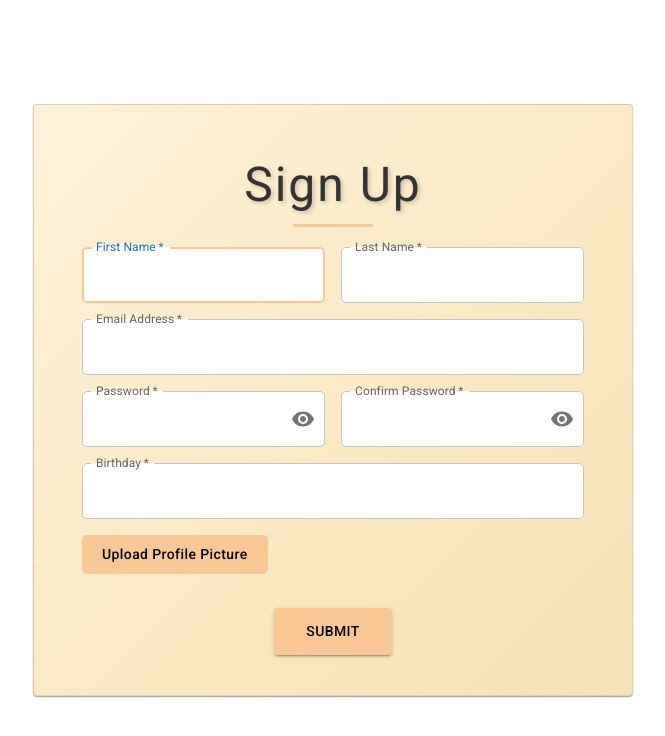
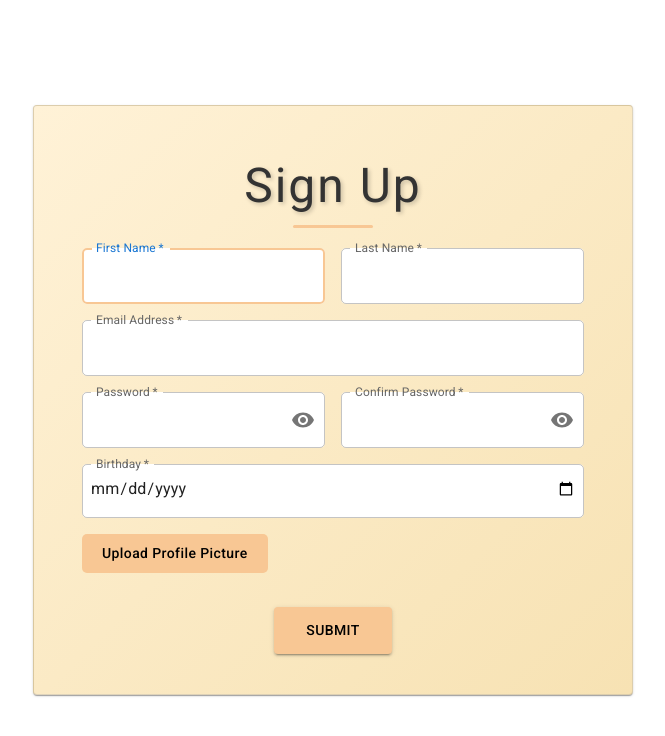
Before and after one commit to moranpol/Home-Harmony, a React (Create React App) app: page /signup in a window 1280 px wide. Shown: the top 736 px of the page, without its empty margins (307-972 px from the left). Built offline with nearby package versions, Linux system fonts and the light colour scheme.

Commit message:
fixed some bugs in signup (#28)

```diff
--- a/src/App.tsx
+++ b/src/App.tsx
@@ -11,7 +11,7 @@ import ApartmentsPage from "./components/apartmentsComponent/ApartmentsPage";
 import NavigateBar from "./components/navigateBarComponent/NavigateBar";
 import axios from "axios";
 
-axios.defaults.baseURL = "http://18.208.245.146:5000";
+axios.defaults.baseURL = "http://54.87.10.241:5000";
 
 function App() {
   function AppWrapper({
--- a/src/components/navigateBarComponent/NavigateBar.css
+++ b/src/components/navigateBarComponent/NavigateBar.css
@@ -30,6 +30,7 @@
     display: flex;
     align-items: center;
     justify-content: center;
+    flex-wrap: wrap;
   }
 
   .menuButtonsLeft {
--- a/src/components/signUpComponent/SignUpPage.css
+++ b/src/components/signUpComponent/SignUpPage.css
@@ -1,6 +1,6 @@
 /* General Styles */
 body {
-  font-family: 'Roboto', sans-serif;
+  font-family: "Roboto", sans-serif;
   background-color: #f8f8f8;
 }
 
@@ -19,7 +19,7 @@ body {
   width: 100%;
   max-width: 37.5rem;
   padding: 2rem;
-  background: linear-gradient(135deg, #FFF2D7, #f7e2b3);
+  background: linear-gradient(135deg, #fff2d7, #f7e2b3);
   border-radius: 0.625rem;
   box-shadow: 0rem 0.25rem 1rem rgba(0, 0, 0, 0.1);
   display: flex;
@@ -69,7 +69,15 @@ body {
   border-color: #f8c794;
 }
 
-.inputField .MuiOutlinedInput-root.Mui-focused .MuiOutlinedInput-notchedOutline {
+#birthDateInput {
+  border-block: none;
+  border-left: none;
+  border-right: none;
+}
+
+.inputField
+  .MuiOutlinedInput-root.Mui-focused
+  .MuiOutlinedInput-notchedOutline {
   border-color: #f8c794;
   border-width: 0.125rem;
 }
--- a/src/components/signUpComponent/SignUpPage.tsx
+++ b/src/components/signUpComponent/SignUpPage.tsx
@@ -294,12 +294,11 @@ function SignUp({ setUserId }: LoginProps) {
                 helperText={errors.birthday}
                 required
                 fullWidth
-                multiline
                 className="inputField"
                 name="birthday"
                 label="Birthday"
                 type="date"
-                id="birthday"
+                id="birthDateInput"
                 autoComplete="birthday"
                 InputLabelProps={{ shrink: true }}
               />
```
Also changed, not shown: 2 other files (tests, documents, lock files or other folders).
